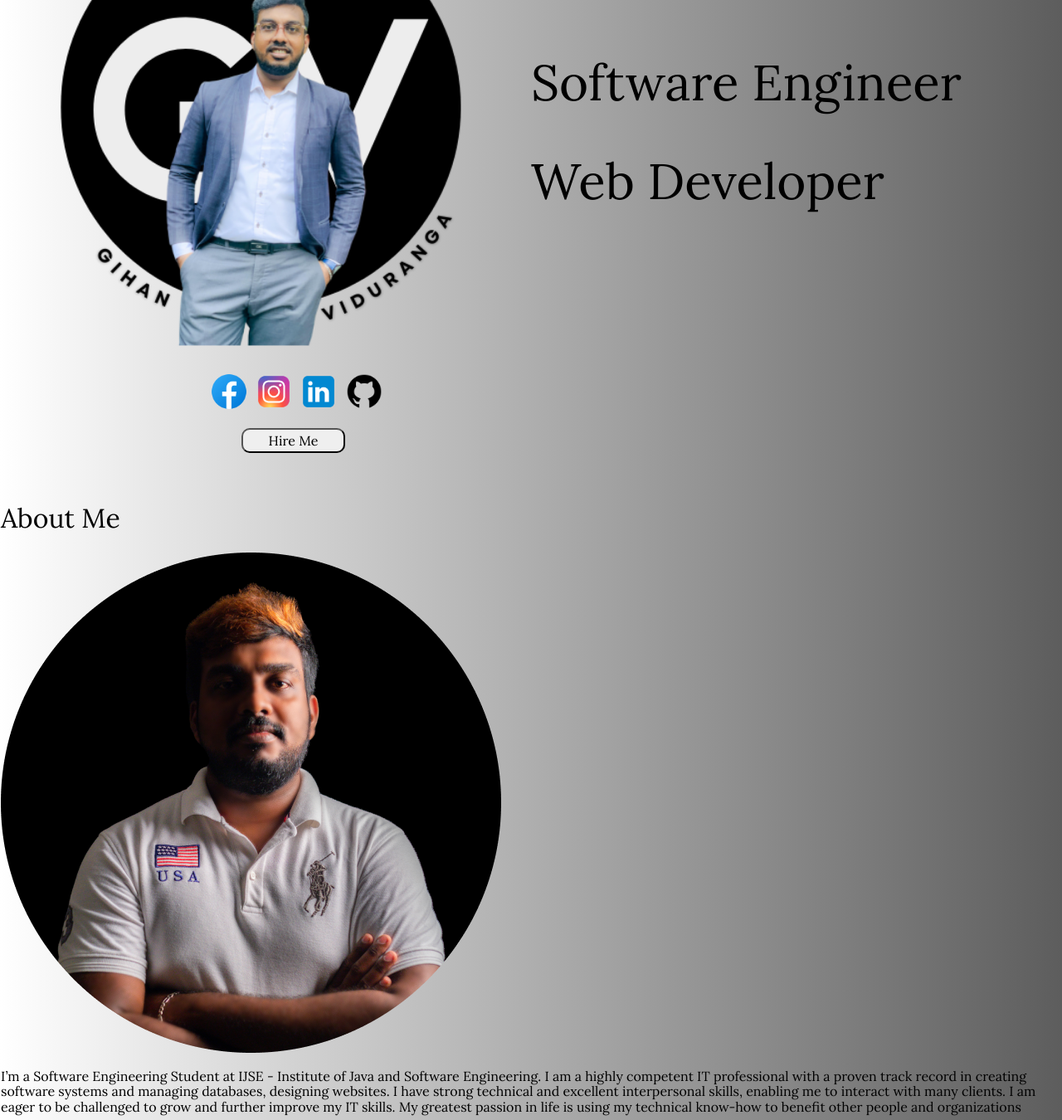
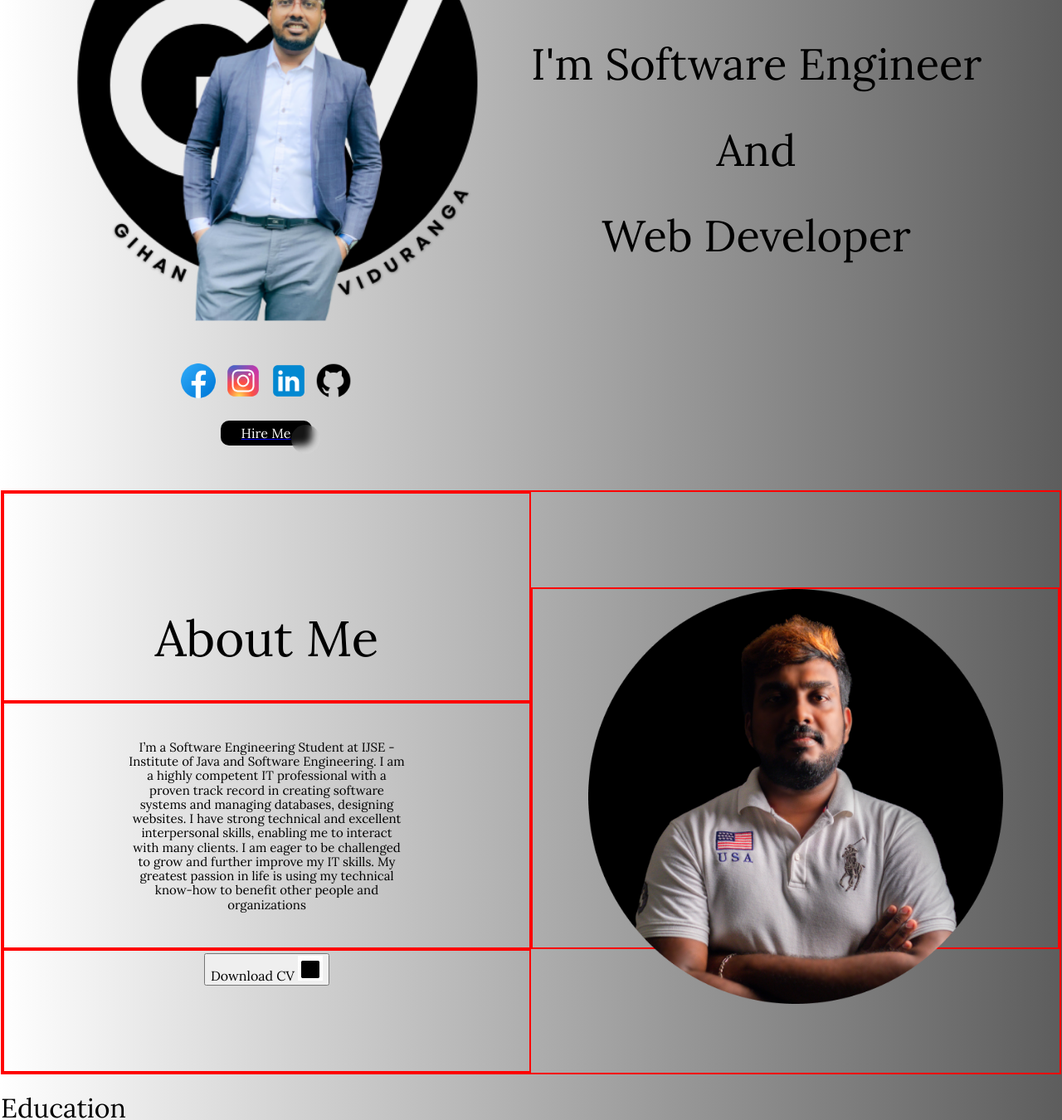
Before and after one commit to GihanViduranga/MyPortfolio, a plain HTML site: page index.html in a window 1280 px wide. Shown: the part 217-1567 px from the top of the page at 83% size. Drawn offline with Linux system fonts and the light colour scheme.

Commit message:
All css changed to grid and start media quary

```diff
--- a/StyleSheet.css
+++ b/StyleSheet.css
@@ -32,12 +32,16 @@ header{
 }
 .navNames{
     display: flex;
-    margin-left: 700px;
+    margin-left: 900px;
+}
+.navbar{
+    position: absolute;
 }
 #NavbarNames>li:hover{
     transform: scale(1.3);
     transition: background 1s ease;
 }
+
 /*Background Colour Added*/
 .home{
     background: rgb(255,255,255);
@@ -52,55 +56,42 @@ header{
     font-style: normal
 }
 /*About me frame fix*/
-#AboutMe {
+#AboutMeHeight {
     scroll-margin-top: 70px;
 }
 /*Front image*/
+#HomeGrid{
+    display: grid;
+    height: 750px;
+    top: 60px;
+    grid-template-columns: repeat(2, 1fr);
+    grid-template-rows: repeat(3, 1fr);
+    grid-column: 1/3;
+    margin-bottom: 55px;
+}
 #ImgF{
-    margin-top: 60px;
-}
-#frontPage{
-    height: 800px;
-    width: 100%
-}
-#photo>div:nth-child(2){
-    width: 950px;
-    height: 200px;
-    position: relative;
-}
-#intro>div{
-    width: 600px;
-    height: 200px;
-    position: absolute;
-    top: 0;
-    left: 0;
-    right: 0;
-    bottom: 0;
-    margin: auto;
-}
-#intro>div>h2{
-    font-size: 60px;
-}
-#photo{
     display: flex;
     justify-content: center;
+    margin-top: 30px;
+}
+#intro{
+    display: flex;
+    grid-column: 2/3;
+    grid-row: 1/4;
     align-items: center;
+    font-size: 35px;
+    justify-content: start;
+    text-align: center;
 }
-/*create social icons*/
-#social{
-    margin-left: 250px;
+#social\&button{
+    display: flex;
+    justify-content: center;
+    padding: 20px;
 }
-/*button hover and position hire me*/
-#HireMe:hover{
-    background-color: black;
-    color: white;
-}
-#HireMe{
-    margin-top: 15px;
-    margin-left: 290px;
-    width: 125px;
-    height: 30px;
-    border-radius: 10px;
+#button{
+    display: flex;
+    justify-content: center;
+    padding: 20px;
 }
 /*Added to every section to scroll margin*/
 #Education{
@@ -134,3 +125,144 @@ header{
     padding: 20px;
     bottom: 0;
 }
+/* button */
+.button-86 {
+    all: unset;
+    width: 100px;
+    height: 20px;
+    font-size: 16px;
+    background: transparent;
+    border: none;
+    position: relative;
+    color: white;
+    cursor: pointer;
+    z-index: 1;
+    padding: 5px;
+    display: flex;
+    align-items: center;
+    justify-content: center;
+    white-space: nowrap;
+    user-select: none;
+    -webkit-user-select: none;
+    touch-action: manipulation;
+}
+.button-86::after,
+.button-86::before {
+    content: '';
+    position: absolute;
+    bottom: 0;
+    right: 0;
+    z-index: -99999;
+    transition: all .4s;
+}
+.button-86::before {
+    transform: translate(0%, 0%);
+    width: 100%;
+    height: 100%;
+    background: black;
+    border-radius: 10px;
+}
+.button-86::after {
+    transform: translate(10px, 10px);
+    width: 35px;
+    height: 35px;
+    background: #ffffff15;
+    backdrop-filter: blur(5px);
+    -webkit-backdrop-filter: blur(5px);
+    border-radius: 50px;
+}
+.button-86:hover::before {
+    transform: translate(5%, 20%);
+    width: 110%;
+    height: 110%;
+}
+.button-86:hover::after {
+    border-radius: 10px;
+    transform: translate(0, 0);
+    width: 100%;
+    height: 100%;
+}
+.button-86:active::after {
+    transition: 0s;
+    transform: translate(0, 5%);
+}
+/*About Me*/
+.aboutMe{
+    display: grid;
+    height: 700px;
+    grid-template-columns: repeat(2, 1fr);
+    grid-template-rows: repeat(4, 1fr);
+    border: 2px solid red;
+}
+#Heading{
+    display: flex;
+    grid-column: 1/2;
+    grid-row: 1/2;
+    border: 2px solid red;
+    font-size: 30px;
+    justify-content: center;
+    align-items: end;
+    padding-top: 100px;
+}
+#AboutImg{
+    display: flex;
+    grid-column: 2/3;
+    grid-row: 1/4;
+    border: 2px solid red;
+    justify-content: center;
+    margin-top: 115px;
+}
+#AboutImg>img{
+    width: 500px;
+    height: 500px;
+}
+#AboutPara{
+    display: flex;
+    grid-column: 1/2;
+    grid-row: 2/4;
+    border: 2px solid red;
+    font-size: 15px;
+    text-align: center;
+    align-items: center;
+    justify-content: center;
+    padding-left: 150px;
+    padding-right: 150px;
+}
+#AboutButton{
+    display: flex;
+    grid-column: 1/2;
+    grid-row: 4/5;
+    border: 2px solid red;
+    justify-content: center;
+    align-items: center;
+    padding-bottom: 100px;
+}
+/* Mobile Small (320px to 374px) */
+@media (min-width: 320px) and (max-width: 374px) {
+
+}
+
+/* Mobile Medium (375px to 424px) */
+@media (min-width: 375px) and (max-width: 424px) {
+    /* Styles for mobile medium devices */
+}
+
+/* Mobile Large (425px to 767px) */
+@media (min-width: 425px) and (max-width: 767px) {
+    /* Styles for mobile large devices */
+}
+
+/* Tablet (768px to 1023px) */
+@media (min-width: 768px) and (max-width: 1023px) {
+    /* Styles for tablets */
+}
+
+/* Laptop (1024px to 1439px) */
+@media (min-width: 1024px) and (max-width: 1439px) {
+    /* Styles for laptops */
+}
+
+/* Laptop Large (1440px and up) */
+@media (min-width: 1440px) {
+    /* Styles for large laptops*/
+}
--- a/index.html
+++ b/index.html
@@ -26,7 +26,7 @@
             <!-- Menu -->
             <ul id="NavbarNames">
                 <li><a href="index.html#frontPage">Home</a></li>
-                <li><a href="index.html#AboutMe">About Me</a></li>
+                <li><a href="index.html#AboutMeHeight">About Me</a></li>
                 <li><a href="index.html#Education">Education</a></li>
                 <li><a href="index.html#Skill">Skill</a></li>
                 <li><a href="index.html#Assignment">Assignments</a></li>
@@ -44,17 +44,20 @@
 <main class="home">
     <section id="frontPage">
         <!-- Front Image & Icons & Button -->
-        <div id="photo">
+        <div id="HomeGrid">
         <div id="ImgF">
             <img src="Acessts/image/Frount%20page.png" width="600">
         </div>
         <div id="intro">
             <div>
-                <h2>Software Engineer</h2>
+                <h2>I'm Software Engineer</h2>
+                <h2>And</h2>
                 <h2>Web Developer</h2>
             </div>
         </div>
-        </div>
+
+        <div id="social&button">
+            <div>
                 <div id="social">
                     <a href="https://www.facebook.com/viduranga.wijiratna/" target="_blank"><img src="Acessts/image/facebook-100.png" width="50" title="FaceBook" alt="FB-Logo"></a>
                     <a href="https://www.instagram.com/gihan_vidu?igsh=ZjczNDdqMWExMHpo&utm_source=qr" target="_blank"> <img src="Acessts/image/instagram-144.png" width="50" title="Instagram" alt="Insta-logo"></a>
@@ -62,28 +65,32 @@
                     <a href="https://github.com/GihanViduranga" target="_blank"><img src="Acessts/image/github-128.png" width="50" title="Git" alt="Git_logo"></a>
                 </div>
 
-        <div>
-            <a href="index.html#Contact" ><button id="HireMe">Hire Me</button></a>
+                <div id="button">
+                    <a href="index.html#Contact" ><button class="button-86" role="button">Hire Me</button></a>
+                </div>
+            </div>
+
+        </div>
         </div>
     </section>
 </main>
 <main class="home">
     <!-- About Me -->
-    <section class="aboutMe">
-        <h1 id="AboutMe"></h1>
-        <div id="AboutMeHeight"></div>
+    <section class="aboutMe" id="AboutMeHeight">
+        <div id="Heading">
             <h1>About Me</h1>
-
-        <div>
+        </div>
+        <div id="AboutImg">
             <img src="Acessts/image/Ellipse%201.png">
         </div>
-        <div>
-
+        <div id="AboutPara">
             <p>
                 I’m a Software Engineering Student at IJSE - Institute of Java and Software Engineering. I am a highly competent IT professional with a proven track record in creating software systems and managing databases, designing websites. I have strong technical and excellent interpersonal skills, enabling me to interact with many clients. I am eager to be challenged to grow and further improve my IT skills. My greatest passion in life is using my technical know-how to benefit other people and organizations
             </p>
         </div>
+        <div id="AboutButton">
             <a href="Acessts/image/My%20CV.pdf" download=""><button>Download CV <img src="Acessts/image/Downlod%20Icon.gif"></button></a>
+        </div>
     </section>
 </main>
 <main class="home">
```
Lines whose indentation alone changed are shown as unchanged.
